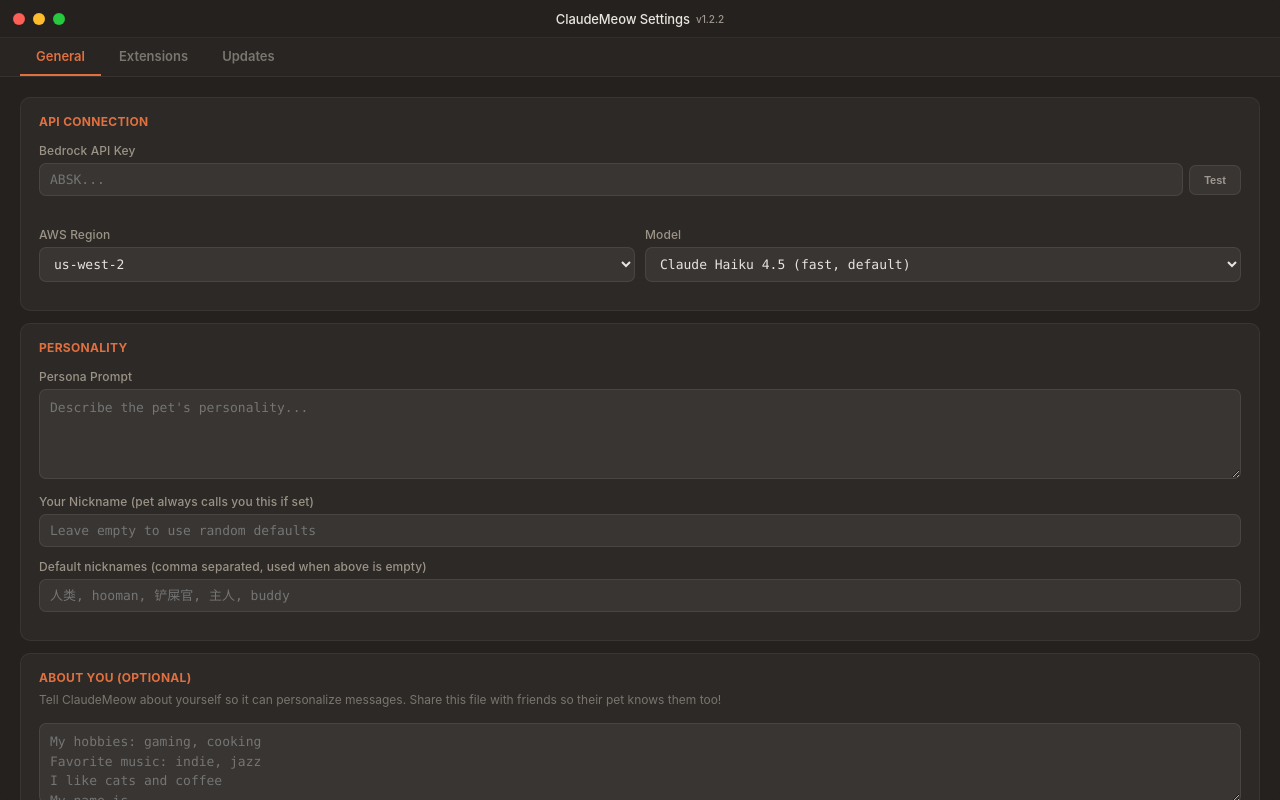
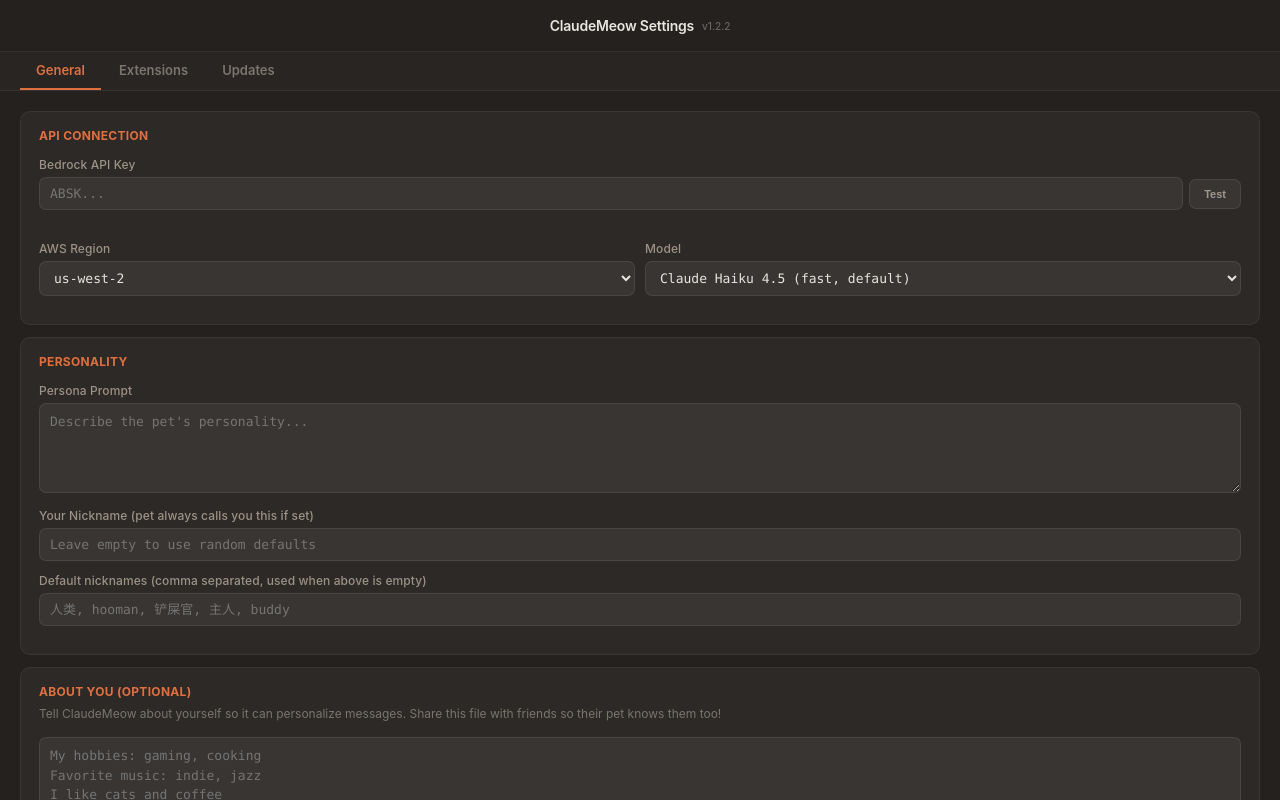
Before and after one commit to sli-23/funny-customized-macos-pet-meow-ver, a website: page ui/settings.html in a window 1280 px wide. Drawn offline with Linux system fonts and the light colour scheme.

Commit message:
v1.2.2: Fix panel windows
- Use native macOS decorations with titleBarStyle Overlay
- Native traffic lights (close/minimize/maximize) work properly
- Windows are draggable via data-tauri-drag-region
- Rounded corners handled by macOS natively
- Status window resizable
- Remove custom CSS traffic lights (no more white stroke issues)
- Custom centered title for settings and status panels
- Dark/light mode title colors
- Dock icon with drop shadow
- User nickname support in AI persona

```diff
--- a/src-tauri/Cargo.toml
+++ b/src-tauri/Cargo.toml
@@ -1,6 +1,6 @@
 [package]
 name = "claude-meow-pet"
-version = "1.2.0"
+version = "1.2.2"
 edition = "2021"
 
 [dependencies]
--- a/ui/settings.html
+++ b/ui/settings.html
@@ -19,9 +19,6 @@
             position: absolute;
             top: 0; left: 0; right: 0; bottom: 0;
             background: #fcfaf7;
-            border-radius: 10px;
-            border: none;
-            box-shadow: none;
             display: flex;
             flex-direction: column;
             overflow: hidden;
@@ -33,62 +30,25 @@
 
         /* Custom title bar — pixel-matched to macOS */
         .titlebar {
-            height: 38px;
-            position: relative;
+            height: 52px;
             flex-shrink: 0;
-            border-bottom: 0.5px solid rgba(0,0,0,0.06);
-            cursor: grab;
-        }
-        .titlebar:active { cursor: grabbing; }
-        .titlebar-title {
-            position: absolute;
-            top: 0; left: 0; right: 0; bottom: 0;
             display: flex;
             align-items: center;
             justify-content: center;
-            gap: 6px;
-            pointer-events: none;
+            gap: 8px;
+            border-bottom: 0.5px solid rgba(0,0,0,0.06);
         }
-        .titlebar-title h1 {
-            font-size: 13px;
-            font-weight: 500;
-            color: #3d3d3d;
-            letter-spacing: -0.1px;
+        .titlebar h1 {
+            font-size: 14px;
+            font-weight: 600;
+            color: #2d2b28;
+            letter-spacing: -0.2px;
         }
-        .titlebar-title .version {
+        .titlebar .version {
             font-size: 10px;
             color: #a09890;
             font-weight: 500;
         }
-        .traffic-lights {
-            position: absolute;
-            left: 13px;
-            top: 50%;
-            transform: translateY(-50%);
-            display: flex;
-            gap: 8px;
-            align-items: center;
-            z-index: 1;
-        }
-        .traffic-light {
-            width: 12px; height: 12px;
-            border-radius: 50%;
-            cursor: default;
-            display: flex;
-            align-items: center;
-            justify-content: center;
-        }
-        .traffic-light.close { background: #ff5f56; box-shadow: inset 0 0 0 0.5px rgba(178,55,48,0.3); }
-        .traffic-light.minimize { background: #ffbd2e; box-shadow: inset 0 0 0 0.5px rgba(191,154,28,0.3); }
-        .traffic-light.maximize { background: #27c93f; box-shadow: inset 0 0 0 0.5px rgba(29,152,48,0.3); }
-        .traffic-light svg {
-            width: 10px; height: 10px;
-            opacity: 0;
-            transition: opacity 0.08s;
-        }
-        .traffic-light svg path { stroke: rgba(0,0,0,0.45); }
-        .traffic-lights:hover .traffic-light svg { opacity: 1; }
-        .traffic-light:active { filter: brightness(0.8); }
 
         /* Tabs */
         .tabs {
@@ -341,9 +301,10 @@
         .update-tag.improve { background: rgba(100,130,180,0.1); color: #5a7ab5; }
         /* ── Dark styles mixin ── */
         .dark body, .dark { color: #e8e4df; background: #24211e; }
-        .dark .panel { background: #24211e; border: none; box-shadow: none; }
+        .dark .panel { background: #24211e; }
         .dark .titlebar { border-bottom-color: rgba(255,255,255,0.06); }
-        .dark .titlebar-title h1 { color: #e8e4df; }
+        .dark .titlebar h1 { color: #e8e4df; }
+        .dark .titlebar .version { color: #666; }
         .dark .tabs { background: rgba(255,255,255,0.02); border-bottom-color: rgba(255,255,255,0.06); }
         .dark .tab { color: #7a756e; }
         .dark .tab:hover { color: #a09890; }
@@ -386,21 +347,8 @@
     <div class="panel">
         <!-- Custom title bar -->
         <div class="titlebar" data-tauri-drag-region>
-            <div class="traffic-lights">
-                <div class="traffic-light close" onclick="hideWindow()">
-                    <svg viewBox="0 0 12 12"><path d="M3.5 3.5L8.5 8.5M8.5 3.5L3.5 8.5" stroke-width="1.1" stroke-linecap="round"/></svg>
-                </div>
-                <div class="traffic-light minimize" onclick="minimizeWindow()">
-                    <svg viewBox="0 0 12 12"><path d="M3 6H9" stroke-width="1.1" stroke-linecap="round"/></svg>
-                </div>
-                <div class="traffic-light maximize" onclick="maximizeWindow()">
-                    <svg viewBox="0 0 12 12"><path d="M3 8.5L3.5 3.5L8.5 3M8.5 9L5 5.5" stroke-width="1.1" stroke-linecap="round" stroke-linejoin="round" fill="none"/></svg>
-                </div>
-            </div>
-            <div class="titlebar-title" data-tauri-drag-region>
-                <h1>ClaudeMeow Settings</h1>
-                <span class="version">v1.2.2</span>
-            </div>
+            <h1 data-tauri-drag-region>ClaudeMeow Settings</h1>
+            <span class="version" data-tauri-drag-region>v1.2.2</span>
         </div>
 
         <!-- Tabs -->
```
Also changed, not shown: src-tauri/tauri.conf.json (+10 -8 lines), ui/status.html (+10 -26 lines), src-tauri/icons/128x128.png, src-tauri/icons/128x128@2x.png, src-tauri/icons/icon.png, 2 other files.
